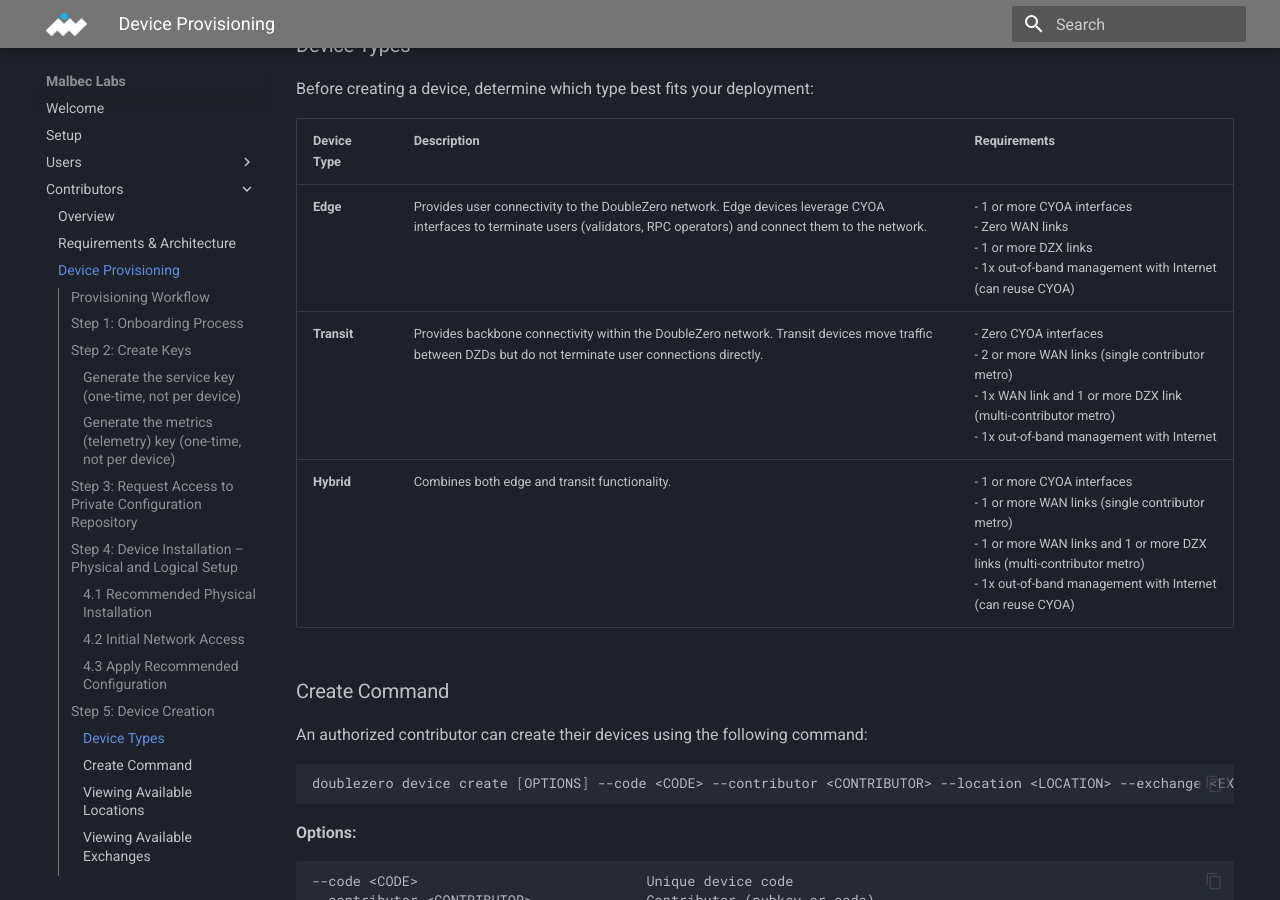
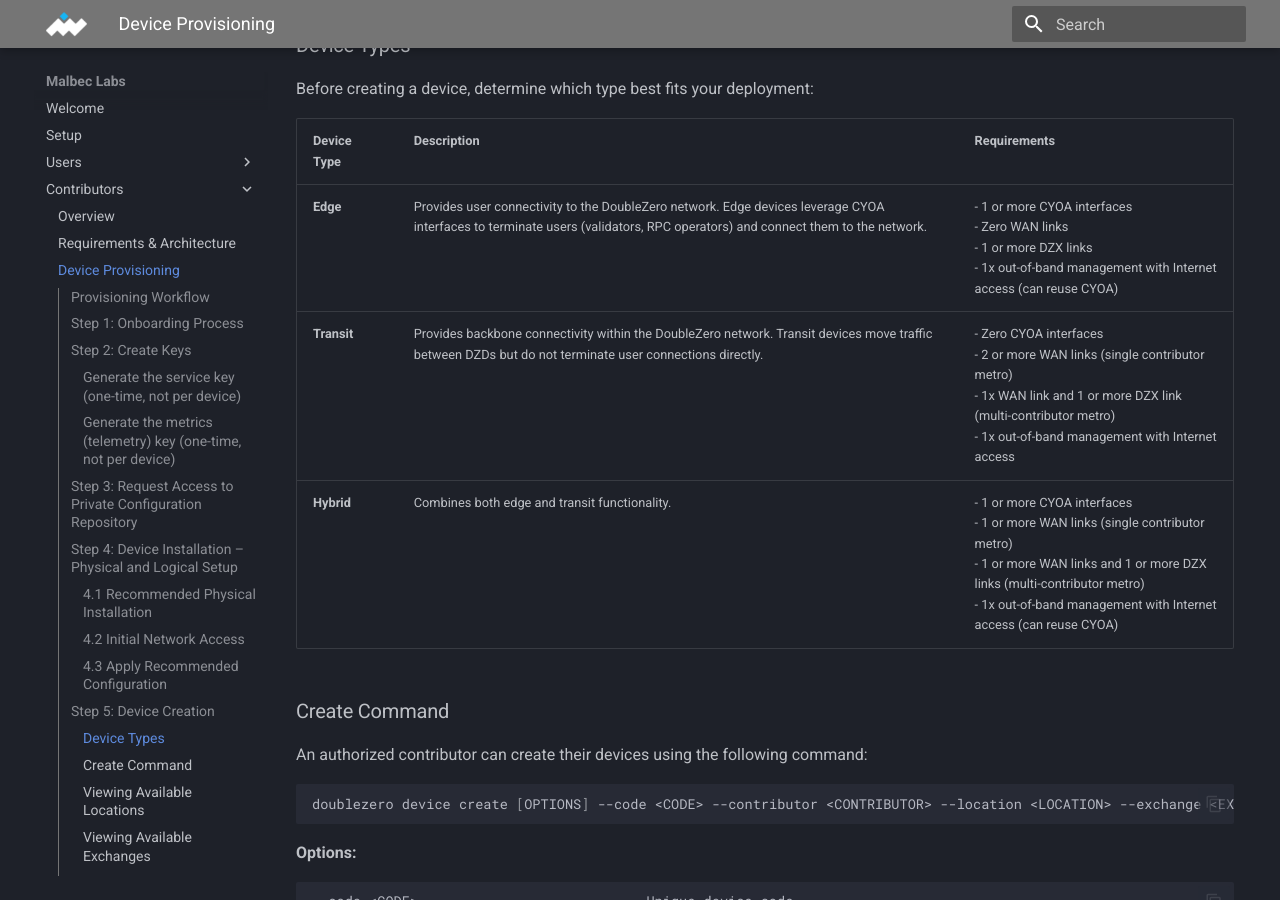
Before and after one commit to malbeclabs/docs, an MkDocs documentation site: the page built from docs/contribute-provisioning.md, in a window 1280 px wide and 900 px high, scrolled down 3033 px. Built offline with MkDocs 1.6.1 and Material for MkDocs 9.7.7, drawn with Linux system fonts in a browser that asks for light colours.

Commit message:
Small rewording.

```diff
--- a/docs/contribute-provisioning.md
+++ b/docs/contribute-provisioning.md
@@ -123,9 +123,9 @@
 
 | Device Type | Description | Requirements |
 |-------------|-------------|--------------|
-| **Edge** | Provides user connectivity to the DoubleZero network. Edge devices leverage CYOA interfaces to terminate users (validators, RPC operators) and connect them to the network. | - 1 or more CYOA interfaces<br>- Zero WAN links<br>- 1 or more DZX links<br> - 1x out-of-band management with Internet (can reuse CYOA) |
-| **Transit** | Provides backbone connectivity within the DoubleZero network. Transit devices move traffic between DZDs but do not terminate user connections directly. | - Zero CYOA interfaces<br>- 2 or more WAN links (single contributor metro)<br>- 1x WAN link and 1 or more DZX link (multi-contributor metro)<br> - 1x out-of-band management with Internet |
-| **Hybrid** | Combines both edge and transit functionality. | - 1 or more CYOA interfaces<br>- 1 or more WAN links (single contributor metro)<br>- 1 or more WAN links and 1 or more DZX links (multi-contributor metro)<br>- 1x out-of-band management with Internet (can reuse CYOA) |
+| **Edge** | Provides user connectivity to the DoubleZero network. Edge devices leverage CYOA interfaces to terminate users (validators, RPC operators) and connect them to the network. | - 1 or more CYOA interfaces<br>- Zero WAN links<br>- 1 or more DZX links<br> - 1x out-of-band management with Internet access (can reuse CYOA) |
+| **Transit** | Provides backbone connectivity within the DoubleZero network. Transit devices move traffic between DZDs but do not terminate user connections directly. | - Zero CYOA interfaces<br>- 2 or more WAN links (single contributor metro)<br>- 1x WAN link and 1 or more DZX link (multi-contributor metro)<br> - 1x out-of-band management with Internet access |
+| **Hybrid** | Combines both edge and transit functionality. | - 1 or more CYOA interfaces<br>- 1 or more WAN links (single contributor metro)<br>- 1 or more WAN links and 1 or more DZX links (multi-contributor metro)<br>- 1x out-of-band management with Internet access (can reuse CYOA) |
 
 ### Create Command
 
```
Also changed, not shown: 1 other file.
